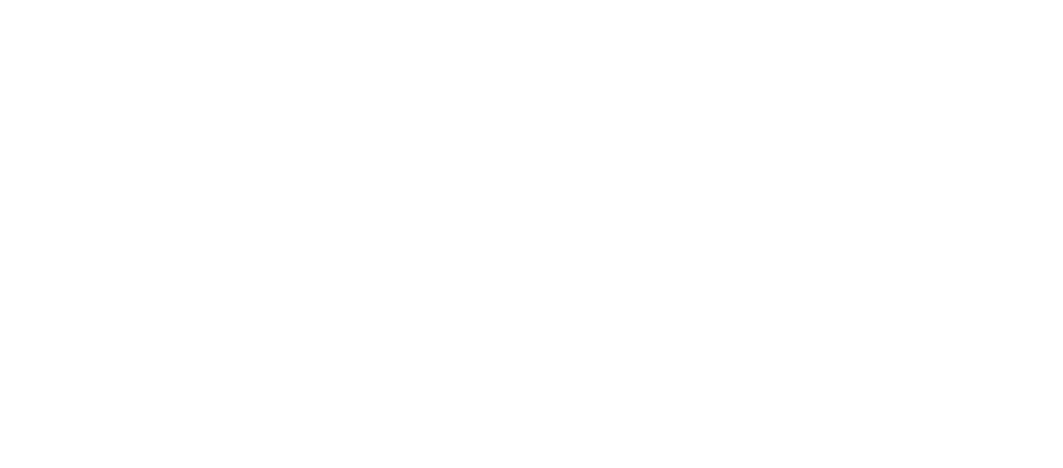
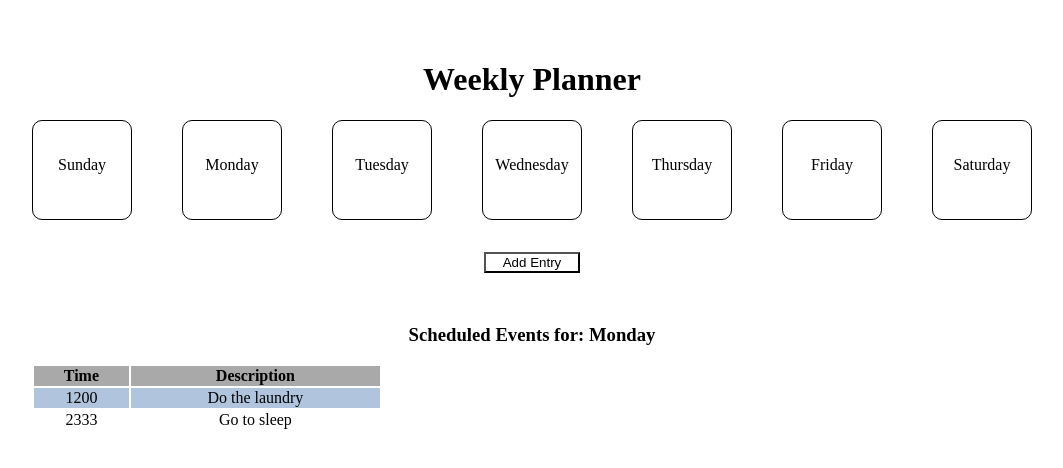
Before and after one commit to mpowers1113/week-planner, a plain HTML site: page index.html in a window 1280 px wide. Shown: the whole page, without its empty margins (108-1171 px from the left). Drawn offline with Linux system fonts and the light colour scheme.

Commit message:
First part.

```diff
--- a/index.html
+++ b/index.html
@@ -1,12 +1,92 @@
 <!DOCTYPE html>
 <html lang="en">
+
 <head>
   <meta charset="UTF-8">
   <meta name="viewport" content="width=device-width, initial-scale=1.0">
   <title>Week Planner</title>
   <link rel="stylesheet" href="styles.css">
 </head>
+
 <body>
+  <div class="container">
+
+    <div class="row">
+      <div class="column-full header">
+        <h1>Weekly Planner</h1>
+      </div>
+    </div>
+    <div class="row days">
+      <div class="column-full">
+        <div class="row each-day">
+          <div class="column-seventh sunday">
+
+            Sunday
+          </div>
+
+          <div class="column-seventh monday">
+            Monday
+          </div>
+          <div class="column-seventh tuesday">
+            Tuesday
+          </div>
+          <div class="column-seventh wednesday">
+            Wednesday
+          </div>
+          <div class="column-seventh thursday">
+            Thursday
+          </div>
+          <div class="column-seventh friday">
+            Friday
+          </div>
+          <div class="column-seventh saturday">
+            Saturday
+          </div>
+        </div>
+      </div>
+    </div>
+    <div class="row">
+      <div class="column-full header">
+        <button>Add Entry</button>
+      </div>
+    </div>
+    <div class="row">
+      <div class="column-full header">
+        <h3 class="scheduled-events-for">Scheduled Events for: Monday</h3>
+      </div>
+    </div>
+    <table>
+      <thead>
+        <tr>
+          <th>
+            Time
+          </th>
+          <th>Description</th>
+        </tr>
+      </thead>
+      <tbody>
+        <tr>
+          <td>1200</td>
+          <td>Do the laundry</td>
+
+        </tr>
+        <tr>
+          <td>2333</td>
+          <td>Go to sleep</td>
+        </tr>
+      </tbody>
+    </table>
+  </div>
+
+  <!-- <div class="overlay hidden">
+    <div class="column">
+      <h2>Are you sure you'd like to delete this entry?</h2>
+      <div class="row modal">
+        <button class="cancel">CANCEL</button><button class="confirm">CONFIRM</button>
+      </div>
+    </div>
+  </div> -->
   <script src="main.js"></script>
 </body>
+
 </html>
--- a/styles.css
+++ b/styles.css
@@ -0,0 +1,71 @@
+* {
+  box-sizing: border-box;
+}
+
+
+
+.row {
+  display: flex;
+}
+
+.days {
+  justify-content: center;
+  /*  */
+  text-align: center;
+}
+
+.container {
+  max-width: 1000px;
+  margin: 0 auto;
+}
+
+.column-full {
+  flex-basis: 100%;
+}
+
+
+.header {
+  text-align: center;
+  padding-top: 2rem;
+}
+
+.column-seventh {
+  width: 10%;
+  height: 100px;
+  width: 100px;
+  border: 1px solid black;
+  line-height: 5.5;
+  border-radius: 10px;
+}
+
+.each-day {
+  justify-content: space-between;
+  cursor: pointer;
+}
+
+button {
+  background-color: white;
+  outline: none;
+  width: 6rem;
+  cursor: pointer;
+}
+
+th {
+  background-color: darkgray;
+}
+
+tr {
+  text-align: center;
+}
+
+table tr td th{
+  border: 1px solid black
+}
+
+table {
+  width: 35%;
+}
+
+tr:nth-child(odd){
+  background-color: lightsteelblue;
+}
```
